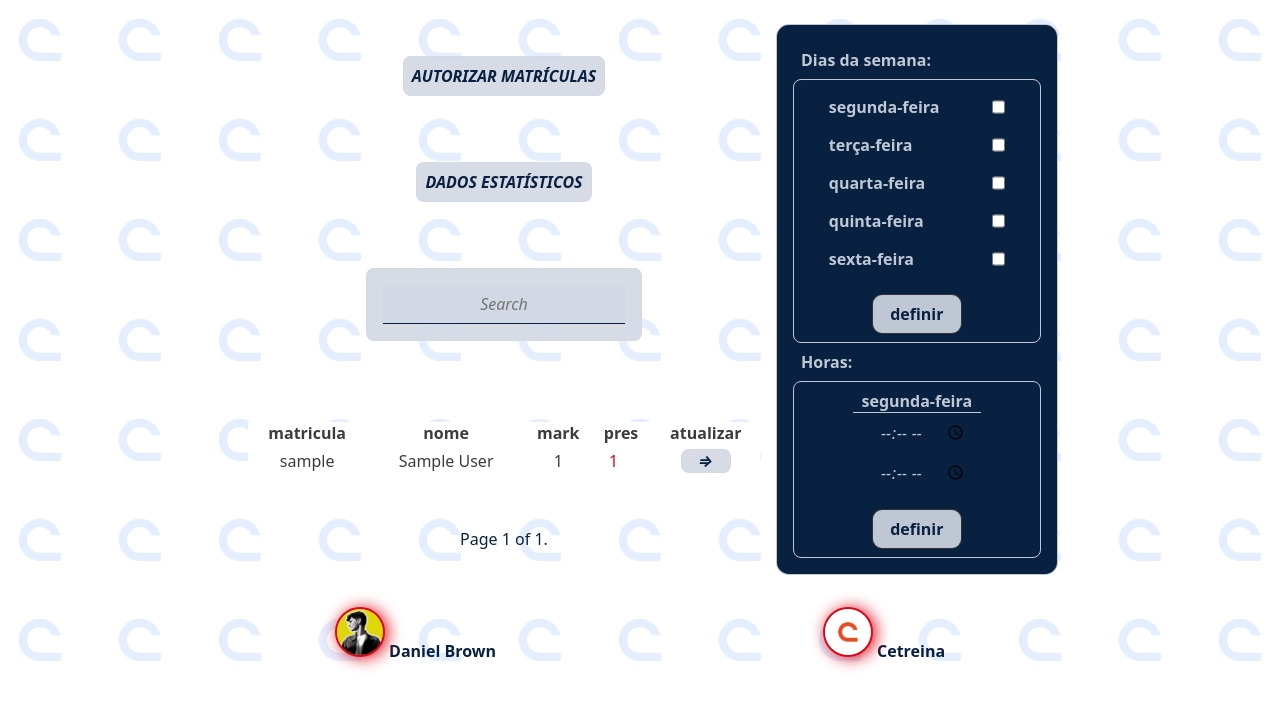
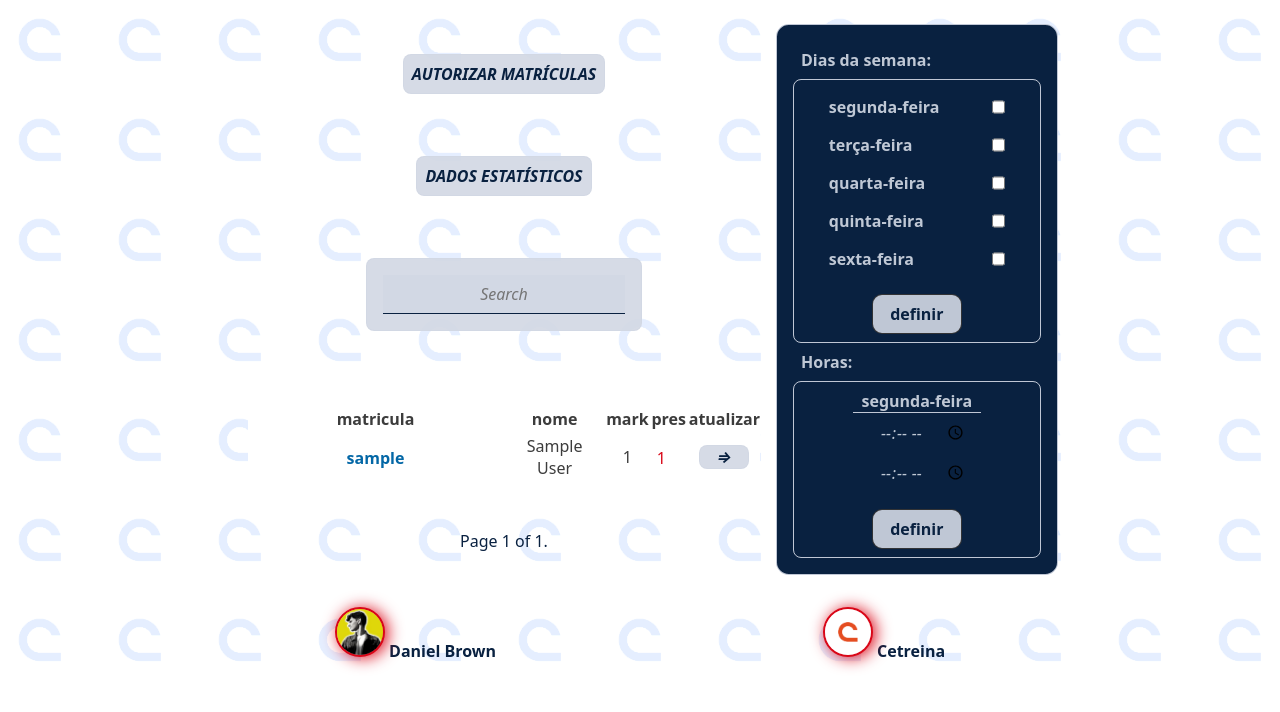
Before and after one commit to DanielBrown1998/MON_UERJ_PROJECT, a Django app: page /config/ in a window 1280 px wide. Shown: the part 60-772 px from the top of the page. Run offline with Django 5.2, Linux system fonts and the light colour scheme; tables that the repository leaves empty hold one stand-in row (values such as "Sample post").

Commit message:
wip: inserindo a view para atualizar as monitorias

```diff
--- a/home/templates/home/config.html
+++ b/home/templates/home/config.html
@@ -28,13 +28,17 @@
                     <!--for aqui-->
                     {% for aluno in data %}
                     <tr>
-                        <td>{{aluno.usuario.username}}</td>
-                        <td>{{aluno.usuario.first_name}} {{aluno.usuario.last_name}}</td>
-                        <td>{{aluno.monitorias_marcadas}}</td>
-                        <form action="#" method="post">
+                        <form action="{% url 'home:update_monitorias' %}" method="post">
                             {% csrf_token %}
                             <td>
-                                <input type="number" name="{{aluno.usuario.username}}" id="monitorias_marcadas" value="{{aluno.monitorias_presentes}}" class="form-table">
+                                <input type="text" class="form-table-large" name="username" value={{aluno.usuario.username}}>
+                                </input>
+                            </td>
+                            <td>{{aluno.usuario.first_name}} {{aluno.usuario.last_name}}</td>
+                            <td>{{aluno.monitorias_marcadas}}</td>
+                            <td>
+                                <input type="number" name="monitorias_presentes"
+                                id='monitorias_marcadas' value="{{aluno.monitorias_presentes}}" class="form-table">
                                 </input>
                             </td>
                             <td><input type="submit" value="&rArr;" class="btn-select"></td>
--- a/home/urls.py
+++ b/home/urls.py
@@ -16,6 +16,7 @@ urlpatterns = [
     path('data/', views.dados, name='dados'),
     path('config/', views.config, name='config'),
     path('config/search/', views.search_config, name='search_config'),
+    path('config/update-monitoria/', views.update_monitorias, name='update_monitorias'),
     path('config/matricula/', views.matricula, name='matricula'),
     path('config/matricula/create', views.create, name='create'),
     path('config/matricula/update', views.update_matricula, name='update_matricula'),
--- a/home/views/config.py
+++ b/home/views/config.py
@@ -1,8 +1,22 @@
 from django.shortcuts import render, redirect
 from django.shortcuts import get_object_or_404
 from django.core.paginator import Paginator
-from home.models import User
+from home.models import DataUser, User
 from django.db.models import Q
+
+
+def update_monitorias(request):
+
+    usuario = request.POST.get('username', '').strip()
+    monitorias_presentes = request.POST.get('monitorias_presentes', '').strip()
+    monitorias = DataUser.objects.get(owner__username=usuario)
+    if monitorias.monitorias_marcadas >= int(monitorias_presentes):
+        monitorias.monitorias_presentes = int(monitorias_presentes)
+    else:
+        print('fora do intervalo')
+        #envie uma mensagem de erro
+    return redirect('home:config')
+
 
 def search_config(request):
     from home.models import DataUser, Days, Horas
--- a/static/home/css/style.css
+++ b/static/home/css/style.css
@@ -20,8 +20,6 @@
     font-size: 1.6rem;
     background-color: transparent;
 }
-
-
 
 html{
     font-size: 62.5%;
@@ -273,7 +271,7 @@ select.hora{
 
 .form-table{
     text-align: center;
-    vertical-align: center;
+    vertical-align: middle;
     font-size: medium;
     color: var(--red);
     outline: none;
@@ -281,6 +279,15 @@ select.hora{
     max-width: 100px;
     width: 2vw;
     min-width: 30px;
+}
+.form-table-large{
+    text-align: center;
+    vertical-align: middle;
+    color: var(--blue-light);
+    border: none;
+    outline: none;
+    font-size: medium;
+    font-weight: bold;
 }
 
 .table-matricula{
```
